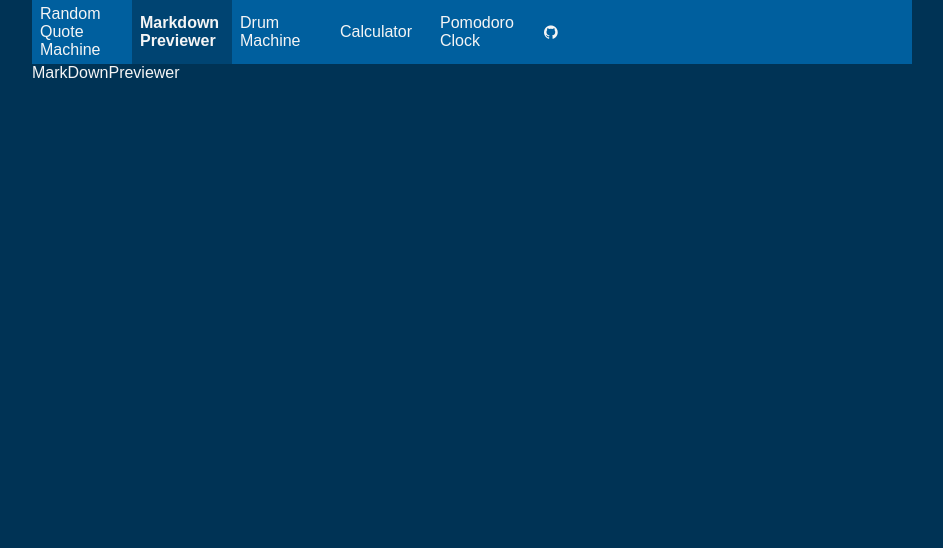
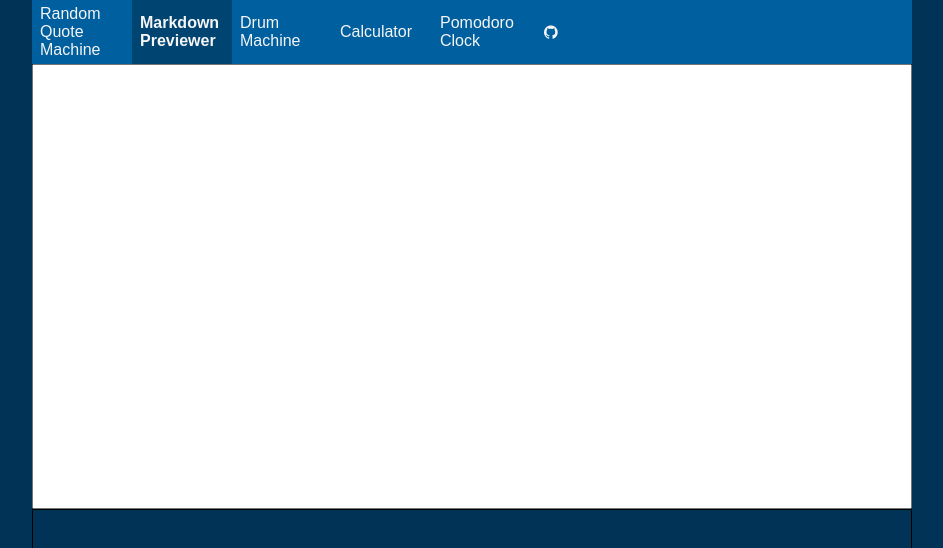
Before and after one commit to jbockerstette/react-freecodecamp-projects, a React (Create React App) app: page /markdown-previewer in a window 1280 px wide. Shown: the top 548 px of the page, without its empty margins (168-1111 px from the left). Built offline with nearby package versions, Linux system fonts and the light colour scheme; the HTML template or start-up script is replaced by a standard one.

Commit message:
Started on my mark down.

```diff
--- /dev/null
+++ b/src/MarkDownPreviewer.css
@@ -0,0 +1,21 @@
+.grid {
+  display: grid;
+  grid-template-columns: repeat(auto-fit, minmax(500px, 1fr));
+  height: 100%;
+}
+
+.grid #editor {
+  height: 100%;
+  justify-self: stretch;
+  align-self: stretch;
+}
+
+.grid textarea {
+  resize: none;
+}
+
+.grid #preview {
+  border: solid black 1px;
+  justify-self: stretch;
+  align-self: stretch;
+}
--- a/src/MarkDownPreviewer.js
+++ b/src/MarkDownPreviewer.js
@@ -1,5 +1,69 @@
 import React from 'react';
+import PropTypes from 'prop-types';
+import './MarkDownPreviewer.css';
 
-const MarkDownPreviewer = () => <div>MarkDownPreviewer</div>;
+const Grid = props => <div className="grid">{props.children}</div>;
+
+const Previewer = props => <div id="preview">{props.text}</div>;
+
+class Editor extends React.Component {
+  constructor(props) {
+    super(props);
+    this.state = { text: '' };
+    this.handleChange = this.handleChange.bind(this);
+  }
+
+  handleChange(e) {
+    const { value } = e.target;
+    this.props.onChange(value);
+    this.setState(() => ({
+      text: value
+    }));
+  }
+
+  render() {
+    return (
+      <textarea
+        onChange={this.handleChange}
+        name="editor"
+        id="editor"
+        cols="30"
+        rows="10"
+        value={this.state.text}
+      />
+    );
+  }
+}
+
+Editor.propTypes = {
+  onChange: PropTypes.func
+};
+
+Editor.defaultProps = {
+  onChange: () => {}
+};
+
+class MarkDownPreviewer extends React.Component {
+  constructor(props) {
+    super(props);
+    this.state = { text: '' };
+    this.handleChange = this.handleChange.bind(this);
+  }
+
+  handleChange(value) {
+    this.setState(() => ({
+      text: value
+    }));
+  }
+
+  render() {
+    return (
+      <Grid>
+        <Editor onChange={this.handleChange} />
+        <Previewer text={this.state.text} />
+      </Grid>
+    );
+  }
+}
 
 export default MarkDownPreviewer;
```
Also changed, not shown: .eslintrc.json.
